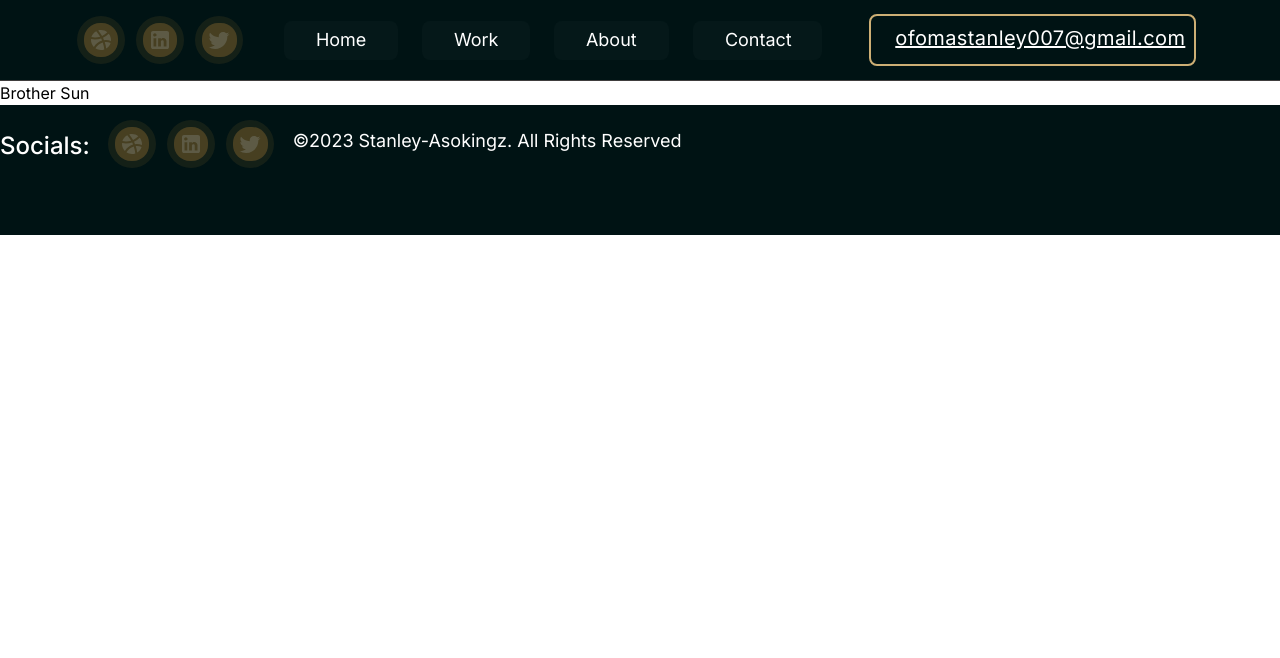
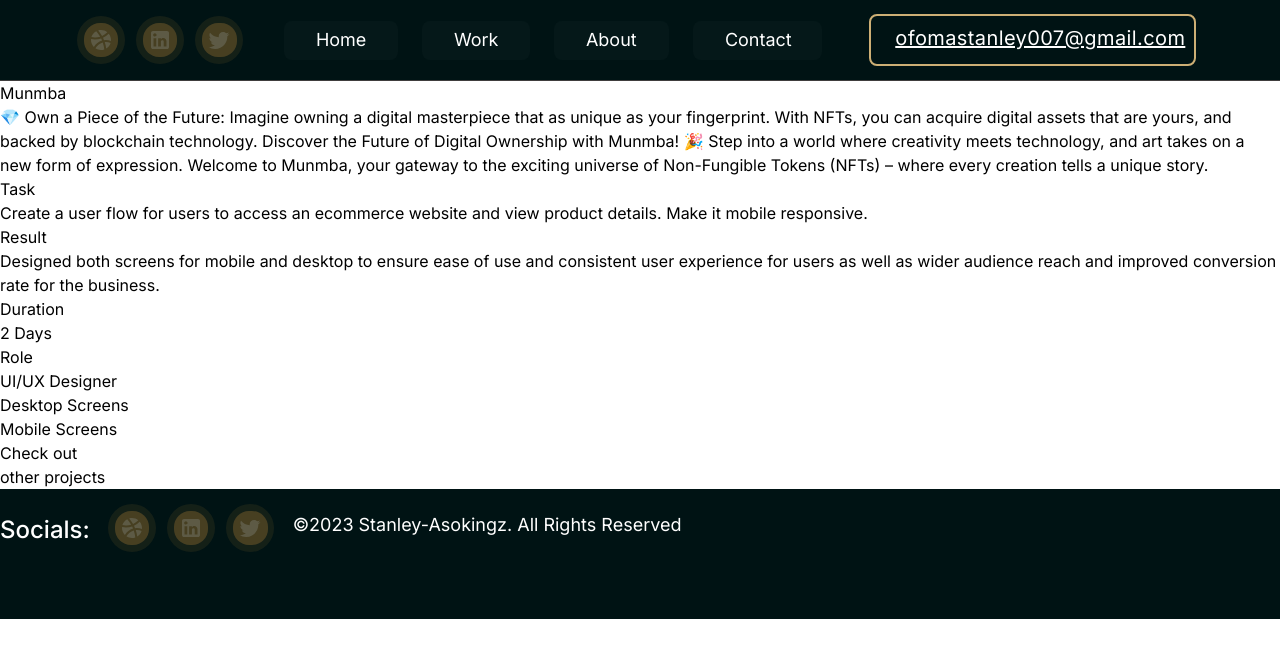
Before and after one commit to Maxwell011/portfolio-design, a Next.js app: page /market in a window 1280 px wide. Shown: the top 658 px of the page. Built offline with nearby package versions, Linux system fonts and the light colour scheme.

Commit message:
Update MarketPlace page content

```diff
--- a/src/app/market/page.tsx
+++ b/src/app/market/page.tsx
@@ -1,7 +1,45 @@
 export default function MarketPlace() {
   return (
     <section>
-      <h1>Brother Sun</h1>
+      <h1>Munmba</h1>
+      <p>
+        💎 Own a Piece of the Future: Imagine owning a digital masterpiece that
+        as unique as your fingerprint. With NFTs, you can acquire digital assets
+        that are yours, and backed by blockchain technology. Discover the Future
+        of Digital Ownership with Munmba! 🎉 Step into a world where creativity
+        meets technology, and art takes on a new form of expression. Welcome to
+        Munmba, your gateway to the exciting universe of Non-Fungible Tokens
+        (NFTs) – where every creation tells a unique story.
+      </p>
+      <div>
+        <div>
+          <h2>Task</h2>
+          <p>
+            Create a user flow for users to access an ecommerce website and view
+            product details. Make it mobile responsive.
+          </p>
+        </div>
+        <div>
+          <h2>Result</h2>
+          <p>
+            Designed both screens for mobile and desktop to ensure ease of use
+            and consistent user experience for users as well as wider audience
+            reach and improved conversion rate for the business.{" "}
+          </p>
+        </div>
+        <div>
+          <h2>Duration</h2>
+          <p>2 Days</p>
+          <h2>Role</h2>
+          <p>UI/UX Designer</p>
+        </div>
+      </div>
+      <h2>Desktop Screens</h2>
+      {/* image */}
+      <h2>Mobile Screens</h2>
+      {/* image */}
+      <h3>Check out</h3>
+      <h3>other projects</h3>{" "}
     </section>
   );
 }
```
